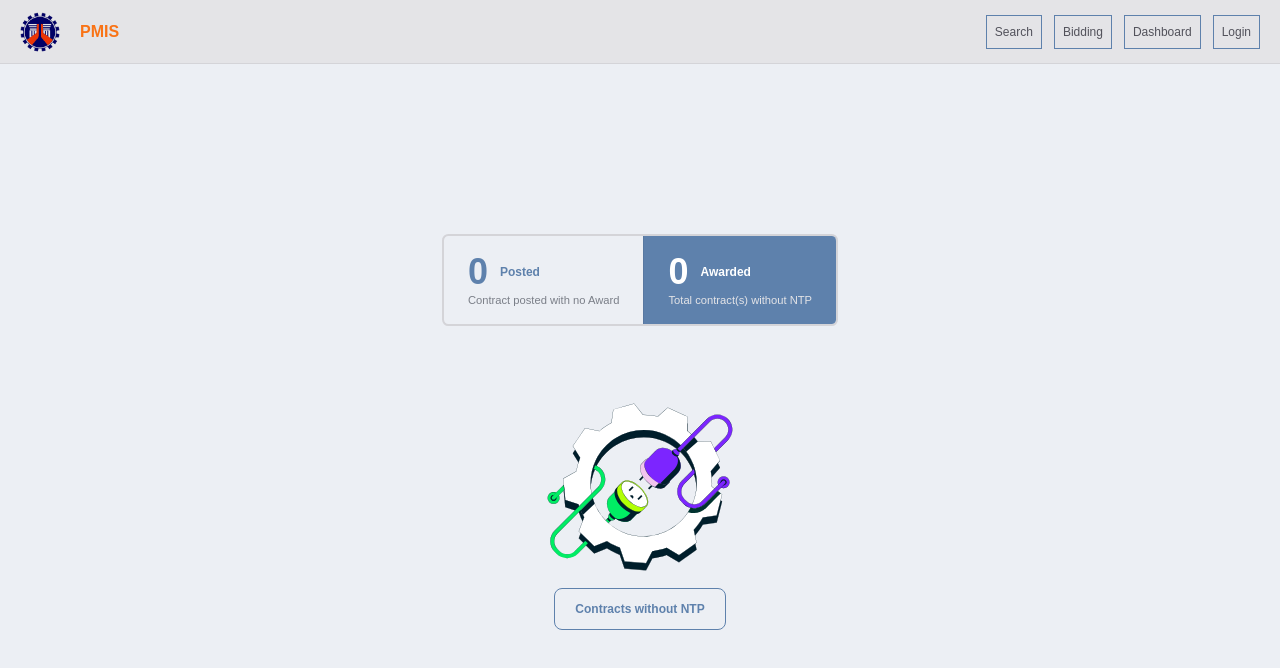
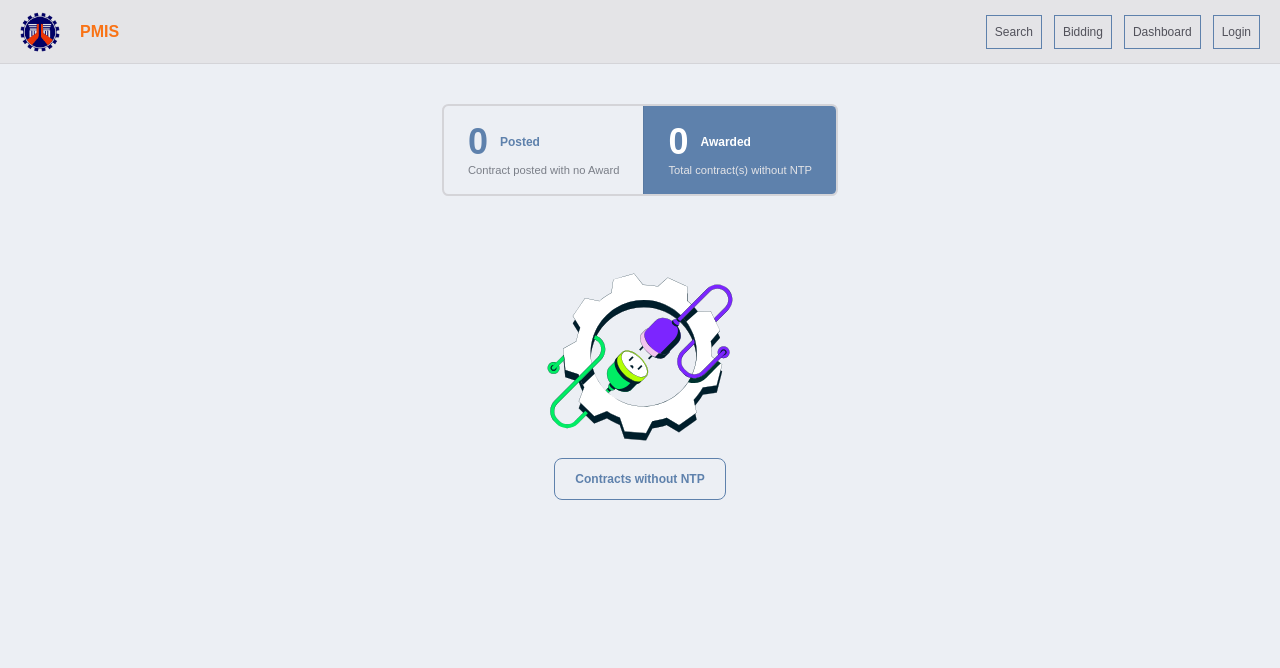
Before and after one commit to AllenCortuna/project-status, a Next.js app: page / in a window 1280 px wide. Shown: the top 668 px of the page. Built offline with nearby package versions, Linux system fonts and the light colour scheme; no server answers; the database is empty; a web font is replaced by a local one.

Commit message:
patch ui

```diff
--- a/app/bidding/page.jsx
+++ b/app/bidding/page.jsx
@@ -54,7 +54,7 @@ const Bidding = () => {
             right: "title",
           }}
           events={events}
-          dayMaxEvents={2}
+          dayMaxEvents={1}
           eventContent={renderEventContent}
           moreLinkClick={handleMoreLinkClick}
           selectable={true}
--- a/app/component/Navbar.js
+++ b/app/component/Navbar.js
@@ -72,7 +72,7 @@ export const Navbar = ({ children }) => {
         </div>
       </div>
 
-      <div className="flex justify-center items-center w-full h-full mt-16 overflow-scroll">{children}</div>
+      <div className="flex justify-center items-start w-full h-full mt-16 overflow-scroll">{children}</div>
     </div>
   );
 };
```
